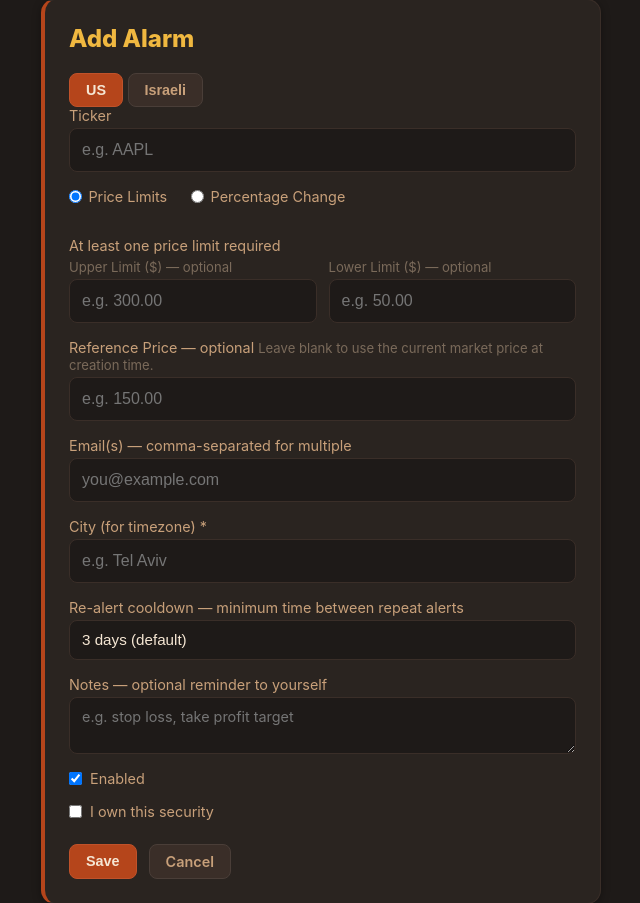
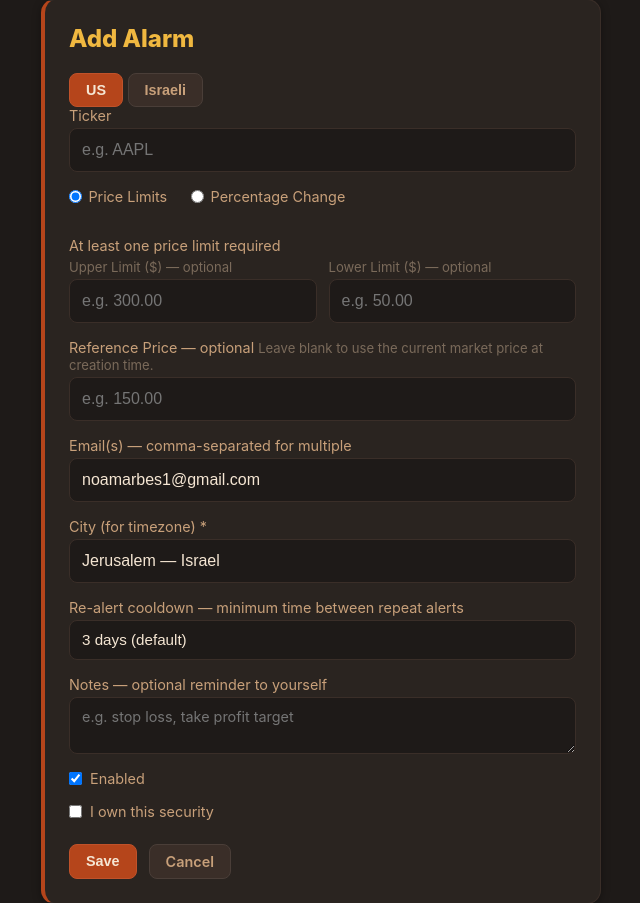
Before and after one commit to noamArbes/StocksApp, a Flask app: page /alarm/new in a window 1280 px wide. Shown: the part 75-978 px from the top of the page, without its empty margins (319-959 px from the left). Run offline with Flask 3, Linux system fonts and the light colour scheme; the visitor is signed in with stand-in values (Sample User, id 1); parts of the project's set-up code (start-up, migrations or seed data) failed here and were passed over.

Commit message:
feat: pre-fill email and city defaults on new alarm form

```diff
--- a/templates/alarm_form.html
+++ b/templates/alarm_form.html
@@ -96,15 +96,18 @@
 
         <label id="label-email">Email(s) — comma-separated for multiple
             <input type="text" name="email" id="email-input"
-                value="{{ form.get('email', '') }}"
+                value="{{ form.get('email', '') if alarm else (form.get('email') or 'noamarbes1@gmail.com') }}"
                 placeholder="you@example.com">
         </label>
 
         <label id="label-city">City (for timezone) *
-            <input type="text" id="city-input" autocomplete="off" placeholder="e.g. Tel Aviv">
+            <input type="text" id="city-input" autocomplete="off"
+                placeholder="e.g. Tel Aviv"
+                value="{{ '' if alarm else 'Tel Aviv' }}">
             <div class="autocomplete-dropdown" id="city-dropdown"></div>
         </label>
-        <input type="hidden" name="timezone" id="timezone-hidden" value="{{ form.get('timezone') or '' }}">
+        <input type="hidden" name="timezone" id="timezone-hidden"
+            value="{{ form.get('timezone') or ('' if alarm else 'Asia/Jerusalem') }}">
 
         <label>Re-alert cooldown — minimum time between repeat alerts
             <select name="snooze_hours">
```
